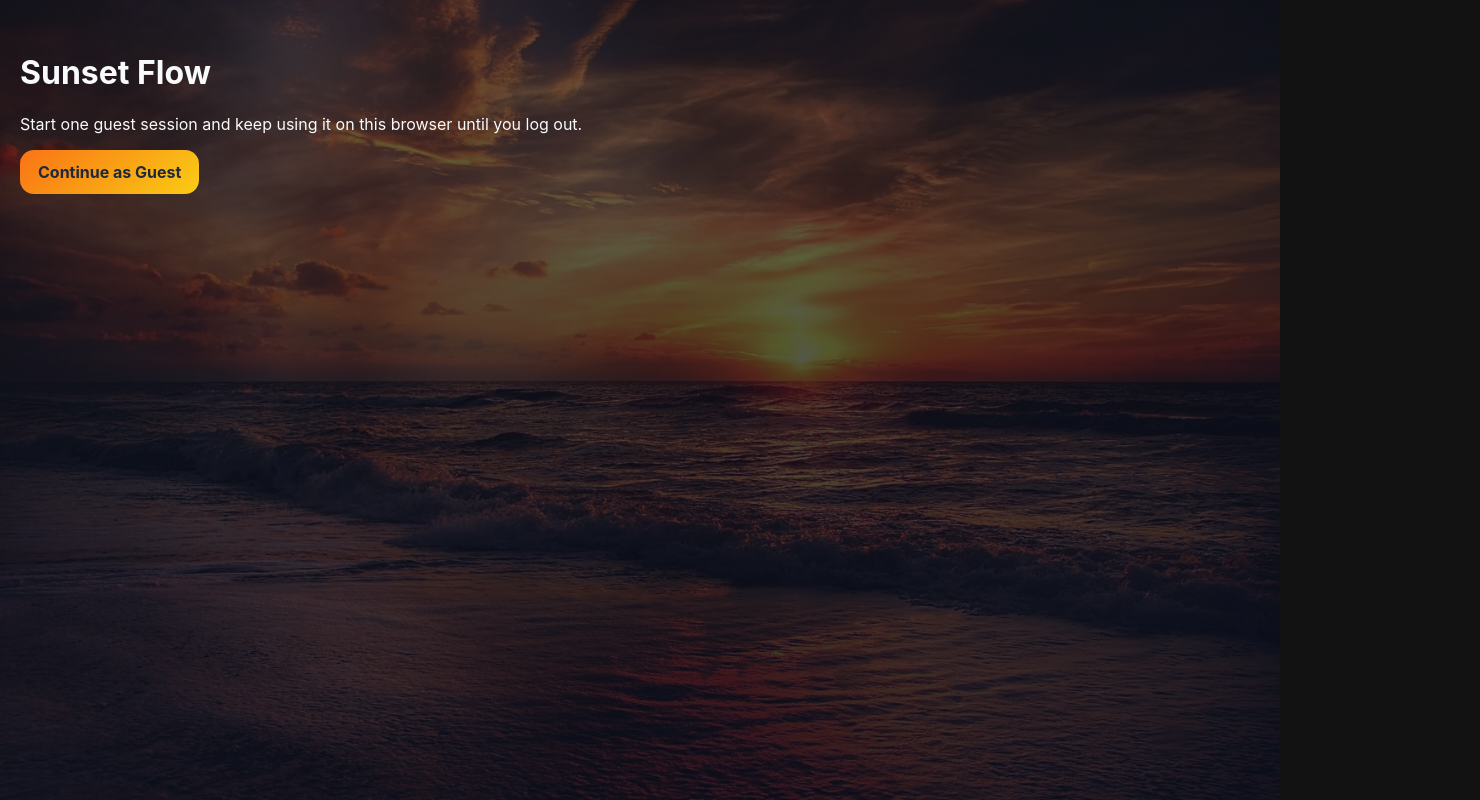
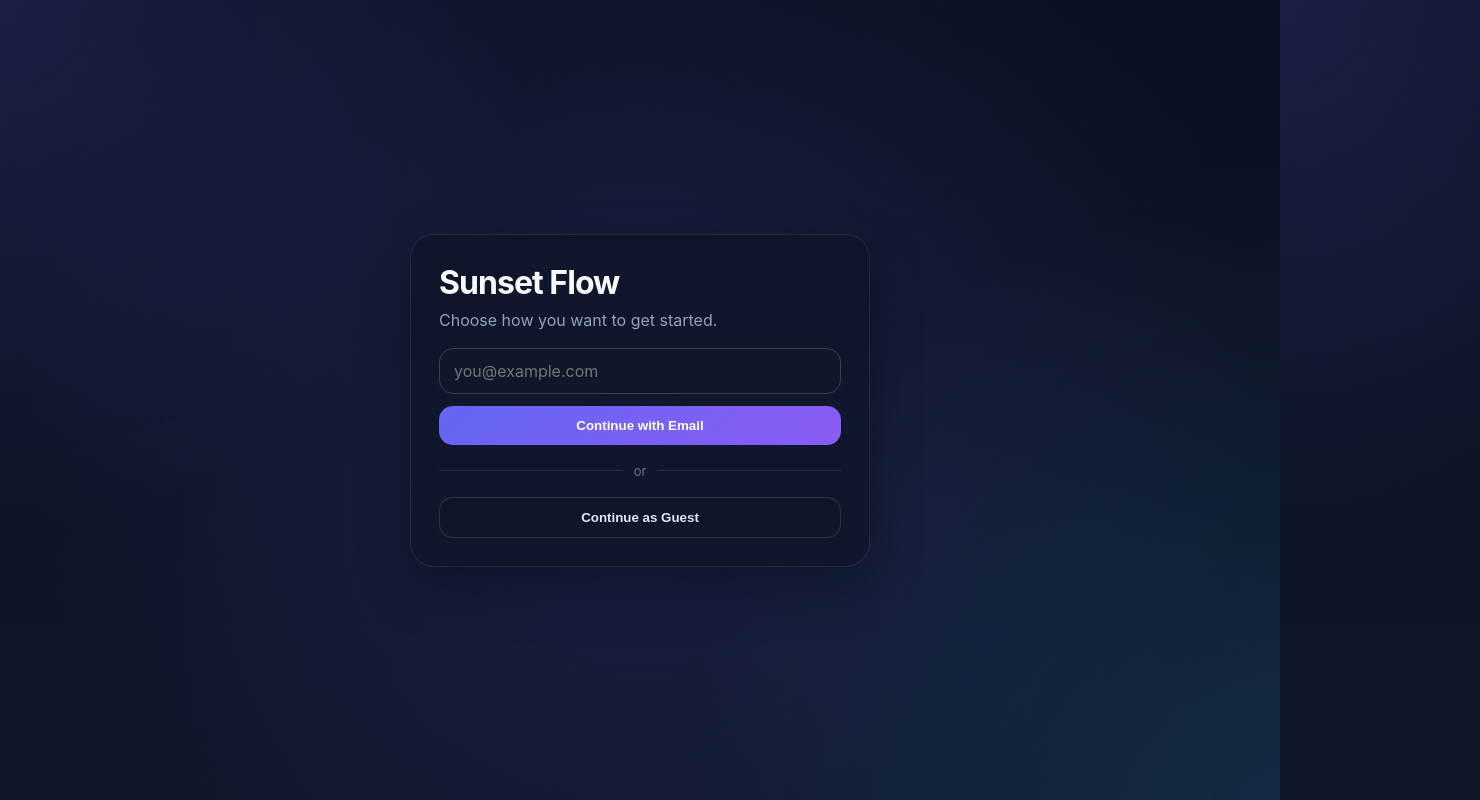
Before and after one commit to widaniel4-del/Kanban-Board, a React (Vite) app: page / in a window 1280 px wide. Shown: the top 800 px of the page, 1480 px wide, since content can reach past the window. Built offline with nearby package versions, Linux system fonts and the light colour scheme.

Commit message:
polished codes

```diff
--- a/src/App.css
+++ b/src/App.css
@@ -4,22 +4,17 @@
 }
 
 :root {
+  font-family: "Inter", system-ui, -apple-system, sans-serif;
   color-scheme: dark;
-  font-family: Inter, "Segoe UI", Arial, sans-serif;
-  color: #f8fafc;
 }
 
 body {
   margin: 0;
-  font-family: Inter, "Segoe UI", Arial, sans-serif;
   color: #f8fafc;
   background:
-    linear-gradient(rgba(10, 15, 30, 0.6), rgba(10, 15, 30, 0.82)),
-    url("/sunset.jpg");
-  background-size: cover;
-  background-position: center;
-  background-repeat: no-repeat;
-  background-attachment: fixed;
+    radial-gradient(circle at top left, rgba(99, 102, 241, 0.18), transparent 35%),
+    radial-gradient(circle at bottom right, rgba(56, 189, 248, 0.12), transparent 40%),
+    linear-gradient(180deg, #0b1020 0%, #0f172a 100%);
 }
 
 #root {
@@ -29,25 +24,90 @@ body {
 .app-shell {
   min-height: 100vh;
   padding: 32px 20px;
+  position: relative;
+}
+
+.app-shell::before {
+  content: "";
+  position: absolute;
+  inset: -200px;
+  background: radial-gradient(circle, rgba(99, 102, 241, 0.15), transparent 60%);
+  z-index: -1;
 }
 
 .app {
-  max-width: 1440px;
+  max-width: 1400px;
   margin: 0 auto;
 }
 
+/* auth */
+
+.auth-screen {
+  min-height: calc(100vh - 64px);
+  display: grid;
+  place-items: center;
+}
+
+.auth-card {
+  width: min(460px, 100%);
+  background: rgba(15, 23, 42, 0.82);
+  border: 1px solid rgba(148, 163, 184, 0.14);
+  border-radius: 24px;
+  padding: 28px;
+  box-shadow: 0 20px 50px rgba(2, 6, 23, 0.35);
+  backdrop-filter: blur(12px);
+}
+
+.auth-card h1 {
+  margin: 0 0 8px;
+  font-size: 32px;
+  font-weight: 700;
+  letter-spacing: -0.03em;
+}
+
+.auth-card p {
+  margin: 0 0 18px;
+  color: #94a3b8;
+}
+
+.auth-form {
+  display: flex;
+  flex-direction: column;
+  gap: 12px;
+}
+
+.auth-divider {
+  display: flex;
+  align-items: center;
+  gap: 12px;
+  margin: 18px 0;
+  color: #64748b;
+}
+
+.auth-divider::before,
+.auth-divider::after {
+  content: "";
+  flex: 1;
+  height: 1px;
+  background: rgba(148, 163, 184, 0.16);
+}
+
+.auth-divider span {
+  font-size: 13px;
+}
+
+.auth-guest-button {
+  width: 100%;
+}
+
+/* header */
+
 .header {
   display: flex;
+  justify-content: space-between;
   align-items: center;
-  justify-content: space-between;
   margin-bottom: 24px;
   gap: 16px;
-}
-
-.header-actions {
-  display: flex;
-  gap: 12px;
-  align-items: center;
 }
 
 .header h1 {
@@ -59,112 +119,110 @@ body {
 
 .header p {
   margin: 8px 0 0;
-  color: #e5e7eb;
+  color: #94a3b8;
   font-size: 15px;
 }
 
-.clear-done-button,
-.secondary-button {
-  border: 1px solid rgba(255, 255, 255, 0.18);
-  background: rgba(15, 23, 42, 0.72);
+.header-actions {
+  display: flex;
+  gap: 12px;
+  align-items: center;
+}
+
+/* buttons */
+
+.create-button {
+  background: linear-gradient(135deg, #6366f1, #8b5cf6);
+  border: none;
+  border-radius: 14px;
+  padding: 12px 18px;
+  font-weight: 600;
+  color: white;
+  cursor: pointer;
+  transition: transform 0.15s ease, opacity 0.15s ease;
+}
+
+.create-button:hover {
+  transform: translateY(-1px);
+}
+
+.create-button:disabled {
+  opacity: 0.7;
+  cursor: not-allowed;
+}
+
+.secondary-button,
+.clear-done-button {
+  border: 1px solid rgba(248, 250, 252, 0.12);
+  background: rgba(15, 23, 42, 0.7);
   color: #e2e8f0;
-  padding: 10px 14px;
+  padding: 12px 16px;
   border-radius: 14px;
-  font: inherit;
   font-weight: 600;
   cursor: pointer;
-  backdrop-filter: blur(6px);
-  transition: transform 0.18s ease, border-color 0.18s ease, opacity 0.18s ease;
+  transition: transform 0.15s ease, opacity 0.15s ease, border-color 0.15s ease;
 }
 
-.clear-done-button:hover,
-.secondary-button:hover {
+.secondary-button:hover,
+.clear-done-button:hover {
   transform: translateY(-1px);
-  border-color: rgba(255, 200, 120, 0.6);
+  border-color: rgba(129, 140, 248, 0.4);
 }
 
-.clear-done-button:disabled,
-.secondary-button:disabled {
-  opacity: 0.45;
+.secondary-button:disabled,
+.clear-done-button:disabled {
+  opacity: 0.5;
   cursor: not-allowed;
   transform: none;
 }
+
+/* summary */
 
 .summary-grid {
   display: grid;
   grid-template-columns: repeat(3, minmax(180px, 1fr));
   gap: 16px;
-  margin-bottom: 18px;
+  margin-bottom: 20px;
 }
 
 .summary-card {
-  background: rgba(15, 23, 42, 0.76);
-  border: 1px solid rgba(255, 255, 255, 0.14);
+  background: rgba(15, 23, 42, 0.78);
+  border: 1px solid rgba(148, 163, 184, 0.12);
   border-radius: 18px;
   padding: 16px;
-  backdrop-filter: blur(10px);
-  display: flex;
-  flex-direction: column;
-  gap: 8px;
+  box-shadow: 0 12px 30px rgba(2, 6, 23, 0.18);
 }
 
 .summary-card span {
-  color: #dbe4ff;
-  font-size: 14px;
+  color: #94a3b8;
+  font-size: 13px;
 }
 
 .summary-card strong {
-  font-size: 26px;
+  font-size: 28px;
+  display: block;
+  margin-top: 6px;
 }
 
-.filter-bar {
-  display: grid;
-  grid-template-columns: 2fr 1fr 1fr 1fr;
-  gap: 12px;
-  margin-bottom: 18px;
-}
-
-.side-panel-grid {
-  display: grid;
-  grid-template-columns: 1fr 1fr;
-  gap: 18px;
-  margin-bottom: 24px;
-}
-
-.side-panel-card {
-  background: rgba(15, 23, 42, 0.75);
-  border: 1px solid rgba(255, 255, 255, 0.15);
-  backdrop-filter: blur(10px);
-  border-radius: 20px;
-  padding: 18px;
-  box-shadow: 0 10px 30px rgba(2, 6, 23, 0.35);
-}
-
-.side-panel-card h3 {
-  margin-top: 0;
-  margin-bottom: 14px;
-}
+/* forms */
 
 .composer-section {
   margin-bottom: 24px;
 }
 
 .task-form {
-  background: rgba(15, 23, 42, 0.75);
-  border: 1px solid rgba(255, 255, 255, 0.15);
-  backdrop-filter: blur(10px);
+  background: rgba(15, 23, 42, 0.78);
+  border: 1px solid rgba(148, 163, 184, 0.12);
   border-radius: 20px;
   padding: 18px;
-  box-shadow: 0 10px 30px rgba(2, 6, 23, 0.4);
+  box-shadow: 0 12px 30px rgba(2, 6, 23, 0.18);
 }
 
 .task-form-top {
   margin-bottom: 12px;
 }
 
-.task-form-row,
-.mini-form,
-.detail-row {
+.task-form-row {
   display: grid;
   grid-template-columns: 180px 180px auto;
   gap: 12px;
@@ -174,19 +232,19 @@ body {
 .input,
 .textarea {
   width: 100%;
-  border: 1px solid #475569;
-  background: rgba(15, 23, 42, 0.9);
+  border: 1px solid #334155;
+  background: #0f172a;
   color: #f8fafc;
   border-radius: 14px;
   padding: 12px 14px;
   font: inherit;
   outline: none;
-  backdrop-filter: blur(6px);
+  transition: border-color 0.2s ease;
 }
 
 .input:focus,
 .textarea:focus {
-  border-color: #fbbf24;
+  border-color: #6366f1;
 }
 
 .input-title {
@@ -199,101 +257,46 @@ body {
   min-height: 96px;
 }
 
-.color-input {
-  width: 100%;
-  min-height: 46px;
-  border-radius: 14px;
-  border: 1px solid #475569;
-  background: rgba(15, 23, 42, 0.9);
-  padding: 4px;
-}
-
-.create-button {
-  border: 0;
-  border-radius: 14px;
-  background: linear-gradient(135deg, #f97316, #facc15);
-  color: #1e293b;
-  padding: 12px 18px;
-  font: inherit;
-  font-weight: 700;
-  cursor: pointer;
-  transition: transform 0.18s ease, opacity 0.18s ease;
-}
-
-.create-button:hover {
-  transform: translateY(-1px);
-}
-
-.create-button:disabled {
-  opacity: 0.7;
-  cursor: not-allowed;
-}
-
-.status-message {
-  margin: 0 0 18px;
-  color: #cbd5f5;
-  font-size: 14px;
-}
-
-.status-message.error {
-  color: #fca5a5;
-}
+/* board */
 
 .board {
   display: grid;
   grid-template-columns: repeat(4, minmax(260px, 1fr));
   gap: 18px;
-  align-items: start;
 }
 
 .column {
   min-height: 460px;
   background: rgba(15, 23, 42, 0.78);
-  border: 1px solid rgba(255, 255, 255, 0.18);
+  border: 1px solid rgba(148, 163, 184, 0.12);
   border-radius: 22px;
   padding: 16px;
   backdrop-filter: blur(8px);
-  box-shadow: 0 12px 30px rgba(2, 6, 23, 0.35);
-  transition: all 0.2s ease;
+  box-shadow: 0 12px 30px rgba(2, 6, 23, 0.18);
+  transition: 0.2s;
 }
 
 .column-over {
-  border-color: #fbbf24;
+  border-color: #818cf8;
   transform: translateY(-2px);
-  background: rgba(30, 41, 59, 0.9);
 }
 
 .column-header {
   display: flex;
   justify-content: space-between;
-  align-items: center;
   margin-bottom: 14px;
 }
 
 .column-header h2 {
+  font-size: 16px;
   margin: 0;
-  font-size: 16px;
-  font-weight: 650;
 }
 
 .count {
-  min-width: 28px;
+  background: #172033;
+  border-radius: 999px;
   padding: 4px 9px;
-  border-radius: 999px;
-  background: rgba(255, 255, 255, 0.1);
-  color: #e2e8f0;
   font-size: 12px;
-}
-
-.empty-state {
-  display: flex;
-  align-items: center;
-  justify-content: center;
-  min-height: 140px;
-  border: 1px dashed rgba(255, 255, 255, 0.2);
-  border-radius: 16px;
-  color: #cbd5f5;
-  font-size: 14px;
 }
 
 .task-list {
@@ -303,18 +306,18 @@ body {
 }
 
 .task-card {
-  background: rgba(24, 34, 53, 0.85);
-  border: 1px solid rgba(255, 255, 255, 0.12);
+  background: linear-gradient(180deg, #182235 0%, #131c2e 100%);
+  border: 1px solid rgba(148, 163, 184, 0.14);
   border-radius: 18px;
   padding: 14px;
-  backdrop-filter: blur(6px);
+  box-shadow: 0 8px 18px rgba(2, 6, 23, 0.22);
   cursor: grab;
-  transition: transform 0.18s ease, box-shadow 0.18s ease;
+  transition: all 0.18s ease;
 }
 
 .task-card:hover {
   transform: translateY(-2px);
-  box-shadow: 0 10px 25px rgba(0, 0, 0, 0.35);
+  border-color: rgba(129, 140, 248, 0.35);
 }
 
 .task-card:active {
@@ -322,198 +325,79 @@ body {
 }
 
 .task-card-dragging {
-  box-shadow: 0 14px 34px rgba(0, 0, 0, 0.5);
+  opacity: 0.6;
 }
 
 .task-card h3 {
   margin: 0 0 8px;
   font-size: 15px;
-  font-weight: 650;
 }
 
 .task-description {
-  margin: 0 0 12px;
-  color: #cbd5f5;
+  color: #cbd5e1;
   font-size: 13px;
-  line-height: 1.45;
 }
 
 .task-meta {
   display: flex;
   justify-content: space-between;
-  gap: 12px;
-  align-items: center;
-  flex-wrap: wrap;
-  margin-bottom: 10px;
+  margin-top: 10px;
+  font-size: 12px;
 }
 
 .priority {
   padding: 5px 9px;
   border-radius: 999px;
-  font-weight: 600;
-  text-transform: capitalize;
 }
 
 .priority-low {
-  background: rgba(34, 197, 94, 0.2);
+  background: rgba(34, 197, 94, 0.16);
   color: #86efac;
 }
 
 .priority-normal {
-  background: rgba(250, 204, 21, 0.2);
+  background: rgba(250, 204, 21, 0.16);
   color: #fde68a;
 }
 
 .priority-high {
-  background: rgba(239, 68, 68, 0.2);
+  background: rgba(239, 68, 68, 0.16);
   color: #fca5a5;
 }
 
-.due-badge {
-  padding: 5px 9px;
-  border-radius: 999px;
-  font-size: 12px;
-  font-weight: 700;
+.empty-state {
+  text-align: center;
+  padding: 20px;
+  color: #64748b;
+  border: 1px dashed rgba(148, 163, 184, 0.2);
+  border-radius: 14px;
 }
 
-.due-none {
-  background: rgba(148, 163, 184, 0.2);
-  color: #cbd5e1;
+.status-message {
+  margin-top: 14px;
+  color: #94a3b8;
 }
 
-.due-normal {
-  background: rgba(96, 165, 250, 0.2);
-  color: #bfdbfe;
-}
-
-.due-soon {
-  background: rgba(250, 204, 21, 0.2);
-  color: #fde68a;
-}
-
-.due-overdue {
-  background: rgba(239, 68, 68, 0.2);
+.status-message.error {
   color: #fca5a5;
 }
 
-.assignee-row,
-.chip-list,
-.label-row {
-  display: flex;
-  flex-wrap: wrap;
-  gap: 8px;
+.toast {
+  position: fixed;
+  bottom: 20px;
+  right: 20px;
+  background: #111827;
+  padding: 14px;
+  border-radius: 14px;
 }
 
-.assignee-avatar {
-  width: 28px;
-  height: 28px;
-  border-radius: 999px;
-  display: inline-flex;
-  align-items: center;
-  justify-content: center;
-  color: white;
-  font-size: 12px;
-  font-weight: 700;
-  border: 1px solid rgba(255, 255, 255, 0.2);
-}
-
-.member-chip {
-  display: inline-flex;
-  align-items: center;
-  gap: 8px;
-  padding: 6px 10px;
-  border-radius: 999px;
-  background: rgba(255, 255, 255, 0.06);
-}
-
-.task-label {
-  color: #0f172a;
-  border-radius: 999px;
-  padding: 5px 10px;
-  font-size: 12px;
-  font-weight: 700;
-}
-
-.task-detail-panel {
-  position: fixed;
-  top: 0;
-  right: 0;
-  width: 420px;
-  max-width: 100%;
-  height: 100vh;
-  overflow-y: auto;
-  padding: 22px;
-  background: rgba(15, 23, 42, 0.94);
-  backdrop-filter: blur(14px);
-  border-left: 1px solid rgba(255, 255, 255, 0.12);
-  box-shadow: -10px 0 30px rgba(2, 6, 23, 0.4);
-  z-index: 100;
-}
-
-.task-detail-header {
-  display: flex;
-  justify-content: space-between;
-  gap: 16px;
-  margin-bottom: 20px;
-}
-
-.task-detail-header h2 {
-  margin: 0 0 8px;
-}
-
-.task-detail-header p {
-  margin: 0;
-  color: #cbd5f5;
-}
-
-.detail-section {
-  margin-bottom: 22px;
-}
-
-.detail-section h3 {
-  margin: 0 0 12px;
-}
-
-.comment-list,
-.activity-list {
-  display: flex;
-  flex-direction: column;
-  gap: 10px;
-  margin-bottom: 12px;
-}
-
-.comment-item,
-.activity-item {
-  background: rgba(255, 255, 255, 0.06);
-  border-radius: 14px;
-  padding: 12px;
-}
-
-.comment-item p,
-.activity-item p {
-  margin: 0 0 6px;
-}
-
-.comment-item small,
-.activity-item small {
-  color: #cbd5f5;
-}
-
-.detail-form {
-  display: flex;
-  flex-direction: column;
-  gap: 10px;
-}
-
-@media (max-width: 1200px) {
+@media (max-width: 1024px) {
   .board {
     grid-template-columns: 1fr 1fr;
   }
 
-  .filter-bar,
-  .summary-grid,
-  .side-panel-grid {
-    grid-template-columns: 1fr 1fr;
+  .summary-grid {
+    grid-template-columns: 1fr;
   }
 }
 
@@ -522,22 +406,26 @@ body {
     padding: 20px 14px;
   }
 
-  .board,
-  .filter-bar,
-  .summary-grid,
-  .side-panel-grid,
-  .task-form-row,
-  .mini-form,
-  .detail-row {
+  .header {
+    flex-direction: column;
+    align-items: stretch;
+  }
+
+  .header-actions {
+    width: 100%;
+  }
+
+  .header-actions button {
+    flex: 1;
+  }
+
+  .task-form-row {
     grid-template-columns: 1fr;
   }
+}
 
-  .header {
-    flex-direction: column;
-    align-items: flex-start;
-  }
-
-  .task-detail-panel {
-    width: 100%;
+@media (max-width: 640px) {
+  .board {
+    grid-template-columns: 1fr;
   }
 }
--- a/src/App.tsx
+++ b/src/App.tsx
@@ -1,5 +1,5 @@
 import "./App.css"
-import { useEffect, useMemo, useRef, useState } from "react"
+import { useEffect, useMemo, useState } from "react"
 import type { FormEvent } from "react"
 import {
   DndContext,
@@ -8,7 +8,13 @@ import {
   useSensors,
   type DragEndEvent,
 } from "@dnd-kit/core"
-import { getCurrentSession, signInAsGuest, signOutUser, supabase } from "./lib/supabase"
+import {
+  getCurrentSession,
+  signInAsGuest,
+  signInWithEmail,
+  signOutUser,
+  supabase,
+} from "./lib/supabase"
 import type {
   ActivityLog,
   Comment,
@@ -44,6 +50,7 @@ function App() {
 
   const [loading, setLoading] = useState(true)
   const [creating, setCreating] = useState(false)
+  const [authLoading, setAuthLoading] = useState(false)
   const [errorMessage, setErrorMessage] = useState("")
   const [isAuthenticated, setIsAuthenticated] = useState(false)
 
@@ -54,12 +61,12 @@ function App() {
   const [priority, setPriority] = useState<TaskPriority>("normal")
   const [dueDate, setDueDate] = useState("")
 
+  const [email, setEmail] = useState("")
+
   const [searchQuery, setSearchQuery] = useState("")
   const [priorityFilter, setPriorityFilter] = useState<"all" | TaskPriority>("all")
   const [assigneeFilter, setAssigneeFilter] = useState("all")
   const [labelFilter, setLabelFilter] = useState("all")
-
-  const initializedRef = useRef(false)
 
   const sensors = useSensors(
     useSensor(PointerSensor, {
@@ -70,9 +77,6 @@ function App() {
   )
 
   useEffect(() => {
-    if (initializedRef.current) return
-    initializedRef.current = true
-
     async function initializeApp() {
       try {
         setLoading(true)
@@ -97,28 +101,6 @@ function App() {
 
     initializeApp()
   }, [])
-
-  async function handleGuestLogin() {
-    try {
-      setLoading(true)
-      setErrorMessage("")
-
-      const session = await signInAsGuest()
-
-      if (!session) {
-        setErrorMessage("Could not create guest session.")
-        return
-      }
-
-      setIsAuthenticated(true)
-      await fetchBoardData()
-    } catch (error) {
-      console.error(error)
-      setErrorMessage("Could not start guest session.")
-    } finally {
-      setLoading(false)
-    }
-  }
 
   async function fetchBoardData() {
     const [
@@ -169,14 +151,66 @@ function App() {
     setTaskAssignees([])
     setTaskLabels([])
     setSelectedTask(null)
+
     setTitle("")
     setDescription("")
     setPriority("normal")
     setDueDate("")
+
     setSearchQuery("")
     setPriorityFilter("all")
     setAssigneeFilter("all")
     setLabelFilter("all")
+  }
+
+  async function handleGuestLogin() {
+    try {
+      setAuthLoading(true)
+      setErrorMessage("")
+
+      const result = await signInAsGuest()
+
+      if (!result.success) {
+        setErrorMessage(result.error ?? "Could not start guest session.")
+        return
+      }
+
+      setIsAuthenticated(true)
+      await fetchBoardData()
+    } catch (error) {
+      console.error(error)
+      setErrorMessage("Could not start guest session.")
+    } finally {
+      setAuthLoading(false)
+    }
+  }
+
+  async function handleEmailLogin(e: FormEvent) {
+    e.preventDefault()
+
+    if (!email.trim()) {
+      setErrorMessage("Email is required.")
+      return
+    }
+
+    try {
+      setAuthLoading(true)
+      setErrorMessage("")
+
+      const result = await signInWithEmail(email.trim())
+
+      if (!result.success) {
+        setErrorMessage(result.error ?? "Could not send magic link.")
+        return
+      }
+
+      setErrorMessage("Check your email for a magic link.")
+    } catch (error) {
+      console.error(error)
+      setErrorMessage("Could not send magic link.")
+    } finally {
+      setAuthLoading(false)
+    }
   }
 
   async function handleLogout() {
@@ -233,7 +267,7 @@ function App() {
     } = await supabase.auth.getUser()
 
     if (userError || !user) {
-      setErrorMessage("Could not identify guest user.")
+      setErrorMessage("Could not identify current user.")
       setCreating(false)
       return
     }
@@ -282,7 +316,7 @@ function App() {
     } = await supabase.auth.getUser()
 
     if (userError || !user) {
-      setErrorMessage("Could not identify guest user.")
+      setErrorMessage("Could not identify current user.")
       return
     }
 
@@ -525,11 +559,42 @@ function App() {
         <div className="app auth-screen">
           <div className="auth-card">
             <h1>Sunset Flow</h1>
-            <p>Start one guest session and keep using it on this browser until you log out.</p>
-            <button type="button" className="create-button" onClick={handleGuestLogin}>
-              Continue as Guest
+            <p>Choose how you want to get started.</p>
+
+            <form className="auth-form" onSubmit={handleEmailLogin}>
+              <input
+                type="email"
+                className="input"
+                placeholder="you@example.com"
+                value={email}
+                onChange={(e) => setEmail(e.target.value)}
+              />
+
+              <button
+                type="submit"
+                className="create-button"
+                disabled={authLoading}
+              >
+                {authLoading ? "Sending..." : "Continue with Email"}
+              </button>
+            </form>
+
+            <div className="auth-divider">
+              <span>or</span>
+            </div>
+
+            <button
+              type="button"
+              className="secondary-button auth-guest-button"
+              onClick={handleGuestLogin}
+              disabled={authLoading}
+            >
+              {authLoading ? "Starting..." : "Continue as Guest"}
             </button>
-            {errorMessage && <div className="status-message error">{errorMessage}</div>}
+
+            {errorMessage && (
+              <div className="status-message error">{errorMessage}</div>
+            )}
           </div>
         </div>
       </div>
@@ -634,7 +699,7 @@ function App() {
 
         {loading && <div className="status-message">Loading board...</div>}
 
-        {!loading && errorMessage && (
+        {!loading && errorMessage && isAuthenticated && (
           <div className="status-message error">{errorMessage}</div>
         )}
 
```
Also changed, not shown: src/lib/supabase.ts (+29 -11 lines).
